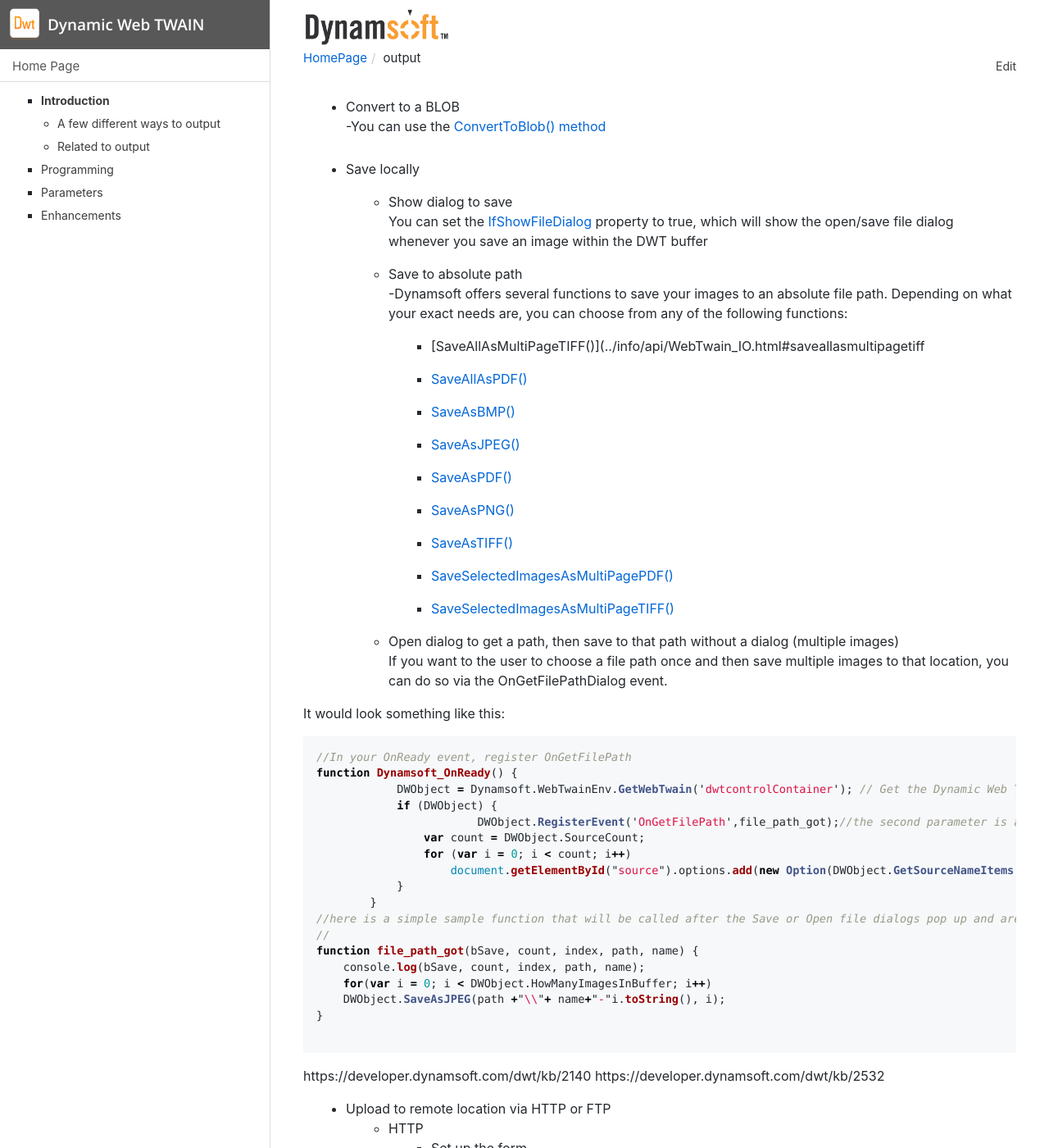
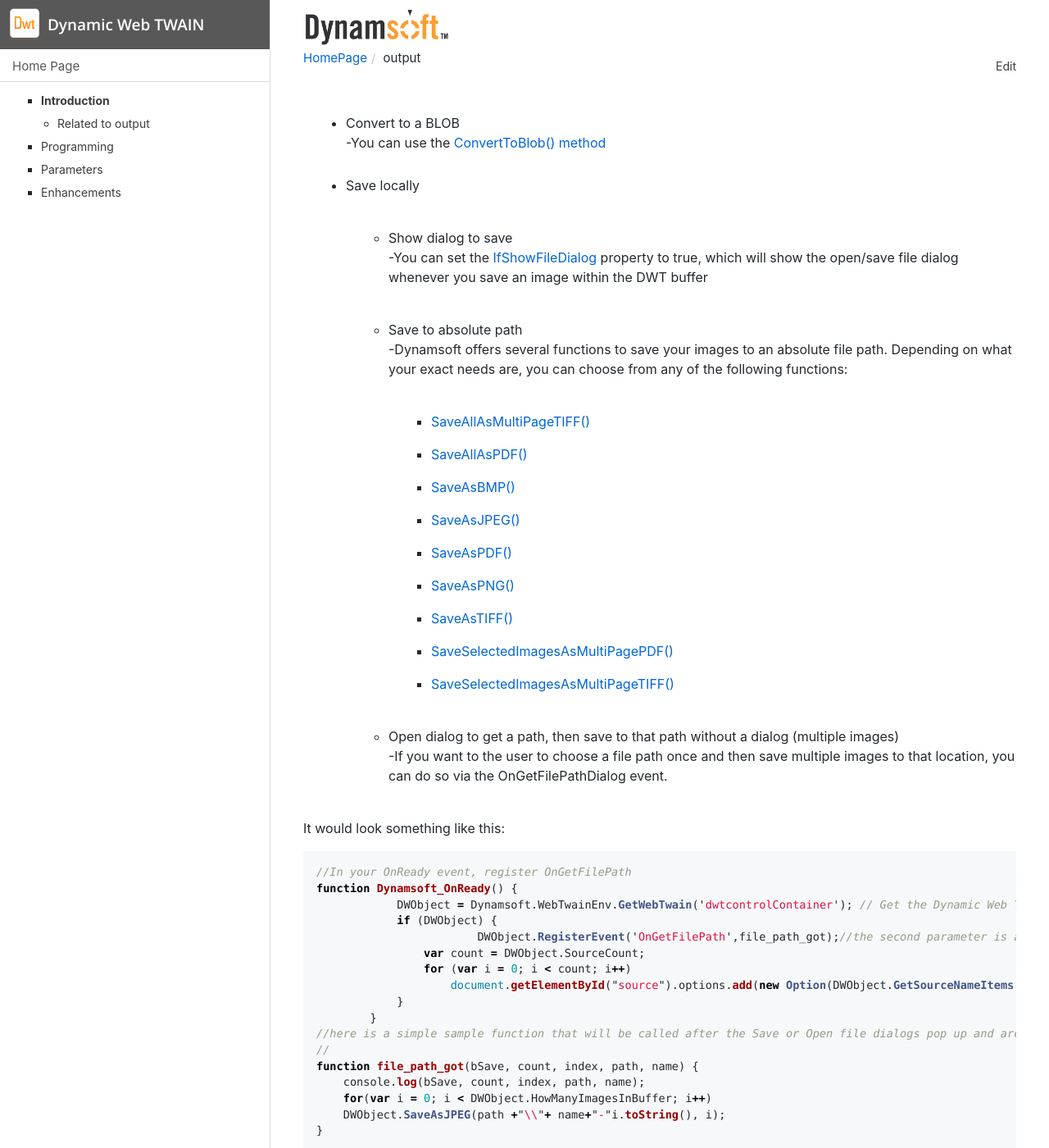
Before and after one commit to sprice89/dwt-docs, a Jekyll site: the page built from indepth/output.md, in a window 1280 px wide and 1400 px high, scrolled down 409 px. Shown: the whole window at 82% size. Built offline with Jekyll 4.4.1, drawn with Linux system fonts in a browser that asks for light colours; comment, search, counter and statistics services are not loaded.

Commit message:
Formatting for OCR and output

````diff
--- a/indepth/output.md
+++ b/indepth/output.md
@@ -7,7 +7,7 @@ title: "TOADD"
 
 # OUTPUT
 
-## A few different ways to output
+# A few different ways to output
 
  Dynamic WebTWAIN allows for you to output scanned images into a variety of formats to meet your development needs.<br><br>
 
@@ -18,13 +18,13 @@ title: "TOADD"
 -You can use the [ConvertToBase64() method ](../info/api/WebTwain_IO.html#converttobase64)<br><br>
 - Convert to a BLOB<br>
 -You can use the [ConvertToBlob() method](../info/api/WebTwain_IO.html#ConvertToBlob)<br><br>
-- Save locally
+- Save locally<br><br>
     - Show dialog to save<br>
-        You can set the [IfShowFileDialog](../info/api/WebTwain_IO.html#ifshowfiledialog) property to true, which will show the open/save file dialog whenever you save an image within the DWT buffer<br>
+       -You can set the [IfShowFileDialog](../info/api/WebTwain_IO.html#ifshowfiledialog) property to true, which will show the open/save file dialog whenever you save an image within the DWT buffer<br><br>
 
     - Save to absolute path<br>
-        -Dynamsoft offers several functions to save your images to an absolute file path. Depending on what your exact needs are, you can choose from any of the following functions:<br>
-        - [SaveAllAsMultiPageTIFF()](../info/api/WebTwain_IO.html#saveallasmultipagetiff<br>
+        -Dynamsoft offers several functions to save your images to an absolute file path. Depending on what your exact needs are, you can choose from any of the following functions:<br><br>
+        - [SaveAllAsMultiPageTIFF()](../info/api/WebTwain_IO.html#saveallasmultipagetiff)<br>
 
         - [SaveAllAsPDF()](../info/api/WebTwain_IO.html#saveallaspdf)<br>
 
@@ -40,11 +40,11 @@ title: "TOADD"
 
         - [SaveSelectedImagesAsMultiPagePDF()](../info/api/WebTwain_IO.html#SaveSelectedImagesAsMultiPagePDF)<br>
 
-        - [SaveSelectedImagesAsMultiPageTIFF()](../info/api/WebTwain_IO.html#Saveselectedimagesasmultipagetiff)<br>
+        - [SaveSelectedImagesAsMultiPageTIFF()](../info/api/WebTwain_IO.html#Saveselectedimagesasmultipagetiff)<br><br>
 
     - Open dialog to get a path, then save to that path without a dialog (multiple images) <br>
-If you want to the user to choose a file path once and then save multiple images to that location, you can do so via the
-OnGetFilePathDialog event.
+-If you want to the user to choose a file path once and then save multiple images to that location, you can do so via the
+OnGetFilePathDialog event.<br><br>
 
 It would look something like this:<br>
 ```javascript
````
Also changed, not shown: indepth/ocr.md (+4 -4 lines).
